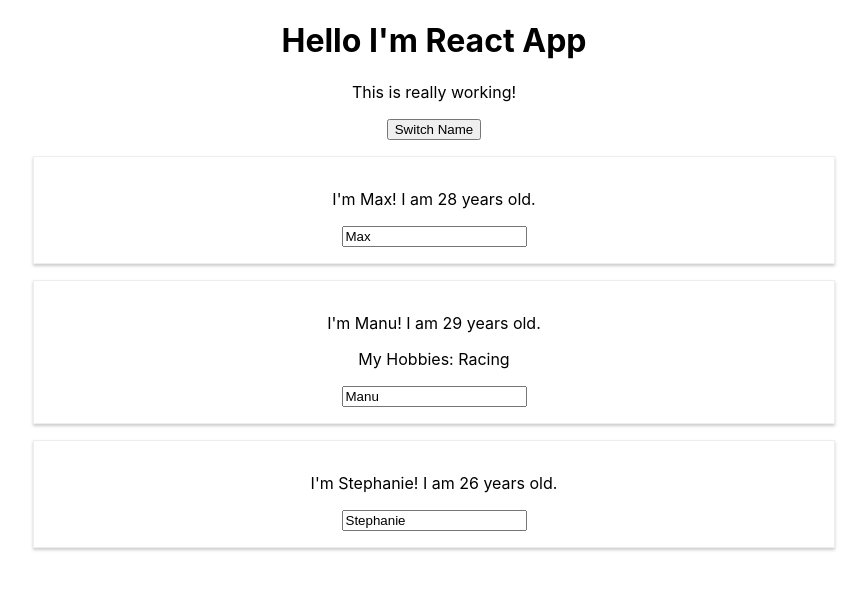
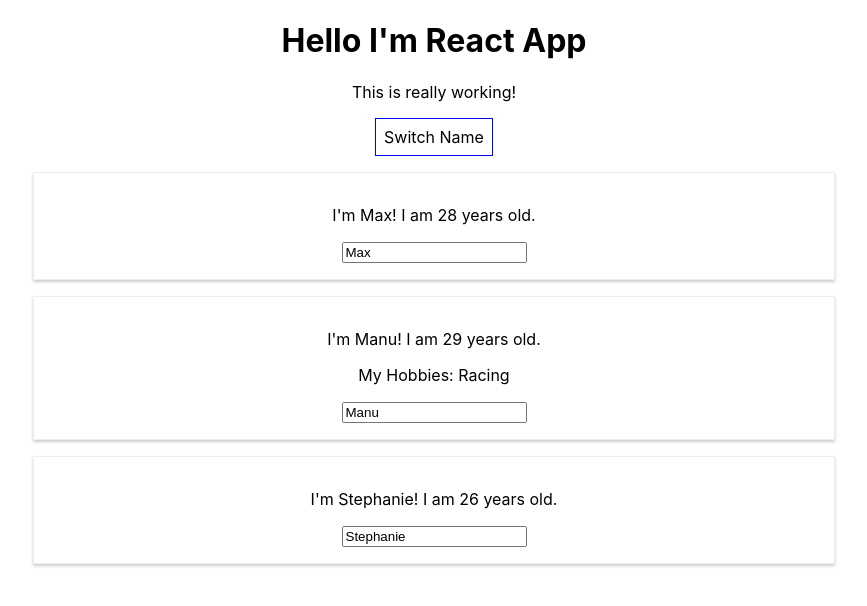
Before and after one commit to sunilsp77/react-course, a React (Create React App) app: page / in a window 1280 px wide. Shown: the top 606 px of the page, without its empty margins (206-1073 px from the left). Built offline with nearby package versions, Linux system fonts and the light colour scheme.

Commit message:
Added inline styling

```diff
--- a/src/App.js
+++ b/src/App.js
@@ -34,11 +34,22 @@
   };
 
   render() {
+    const style = {
+      backgroundColor: 'White',
+      font: 'inherit',
+      border: '1px solid blue',
+      padding: '8px',
+      cursor: 'pointer',
+    };
+
     return (
       <div className="App">
         <h1>Hello I'm React App</h1>
         <p>This is really working!</p>
-        <button onClick={() => this.switchNameHandler('Maximilian!!')}>
+        <button
+          style={style}
+          onClick={() => this.switchNameHandler('Maximilian!!')}
+        >
           Switch Name
         </button>
         <Person
```
